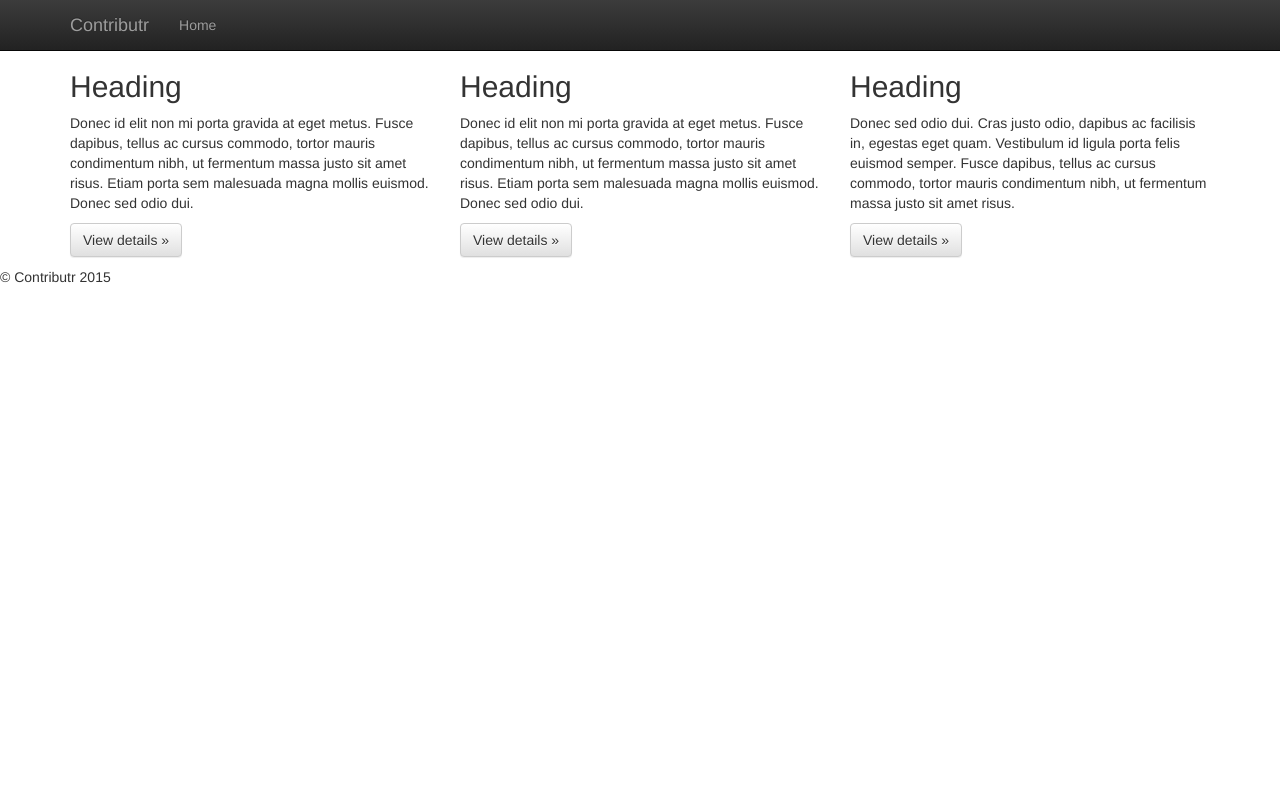
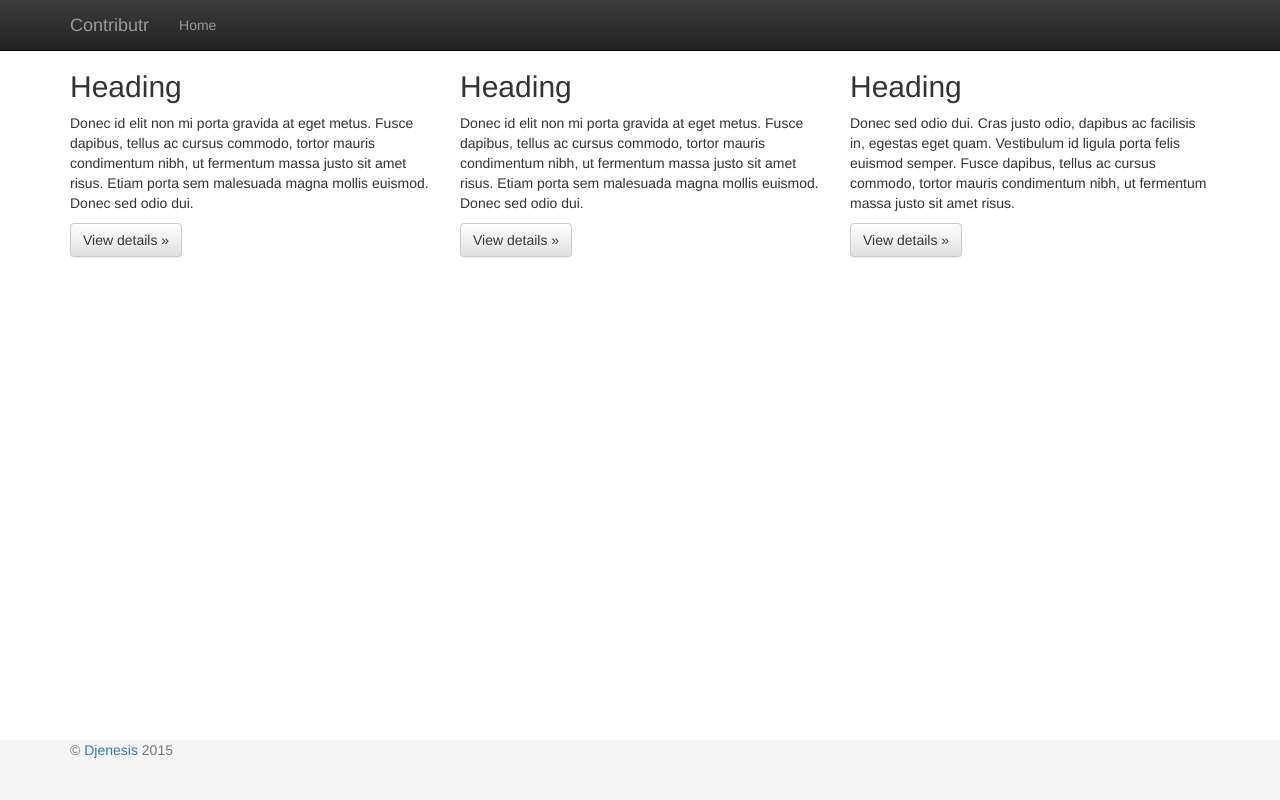
Before and after one commit to Djenesis/contributr, a Django app: page / in a window 1280 px wide. Run offline with Django 3.2, Linux system fonts and the light colour scheme; some libraries are stand-ins or nearby versions.

Commit message:
make footer content sticky and add link to organization page
this makes the current footer stick to the bottom in base.html
. The footer is now changed to (c) Djenesis 2015, with a link
to the github organization page.

```diff
--- a/contributr/contributr/static/css/main.css
+++ b/contributr/contributr/static/css/main.css
@@ -5,4 +5,18 @@
 body {
     padding-top: 50px;
     padding-bottom: 20px;
+    margin-bottom: 60px;
 }
+
+html {
+  position: relative;
+  min-height: 100%;
+}
+
+.footer {
+  position: absolute;
+  bottom: 0;
+  width: 100%;
+  height: 60px;
+  background-color: #f5f5f5;
+}
--- a/contributr/contributr/templates/base.html
+++ b/contributr/contributr/templates/base.html
@@ -54,8 +54,10 @@
 
 
       {% block footer %}
-      <footer>
-        <p>&copy; Contributr 2015</p>
+      <footer class="footer">
+      <div class="container">
+        <p class="text-muted">&copy; <a href="https://github.com/Djenesis">Djenesis</a> 2015</p>
+      </div>
       </footer>
       {% endblock %}
     </div>
```
